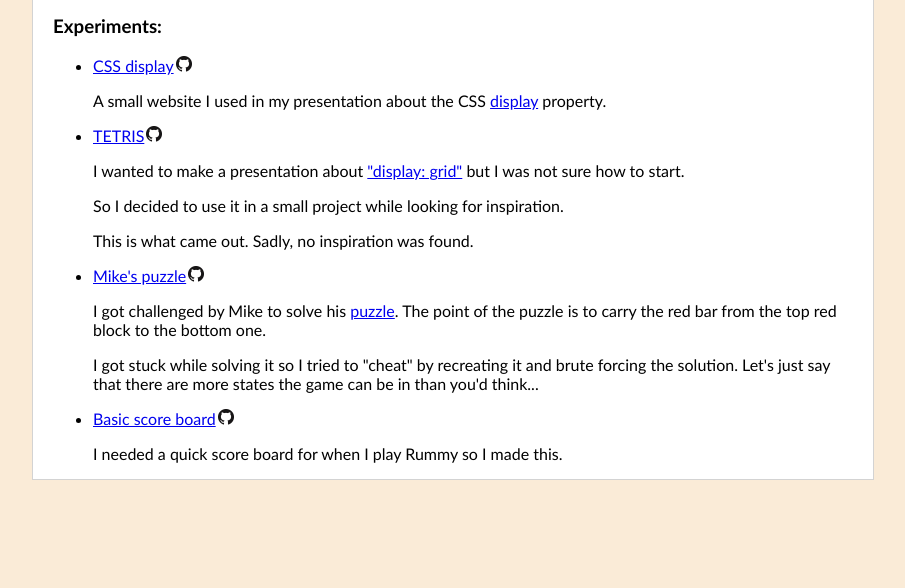
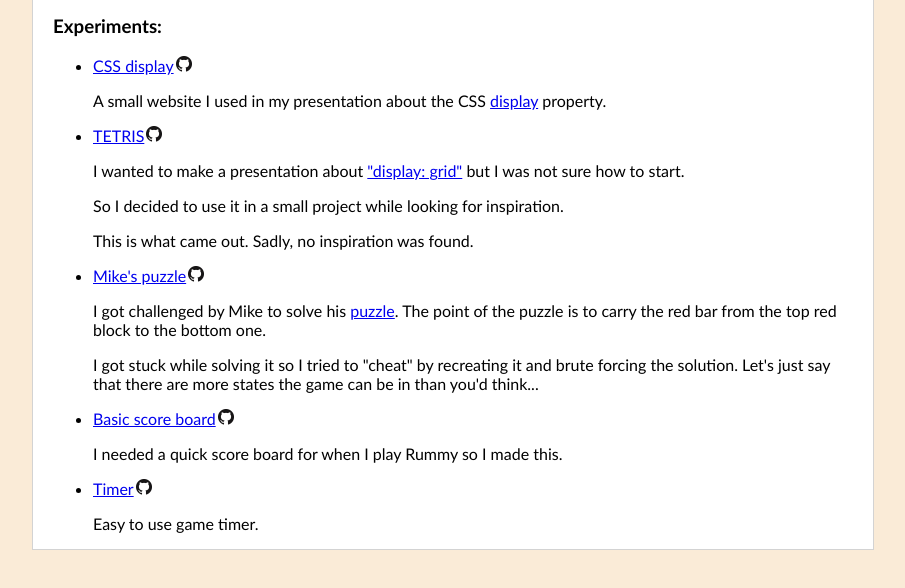
Before and after one commit to paul-antal/paul-antal.github.io, a plain HTML site: page index.html in a window 1280 px wide. Shown: the part 154-742 px from the top of the page, without its empty margins (187-1092 px from the left). Drawn offline with Linux system fonts and the light colour scheme.

Commit message:
Add game timer submodule

```diff
--- a/index.html
+++ b/index.html
@@ -62,6 +62,10 @@
           <a href="basic-scoreboard/index.html">Basic score board</a><a class="github-icon" href='https://github.com/paul-antal/basic-scoreboard.git'></a>
           <p>I needed a quick score board for when I play Rummy so I made this.</p>
         </li>
+        <li>
+          <a href="GameTimer/index.html">Timer</a><a class="github-icon" href='https://github.com/paul-antal/GameTimer.git'></a>
+          <p>Easy to use game timer.</p>
+        </li>
       </ul>
     </article>
   </main>
```
Also changed, not shown: 1 other file.
